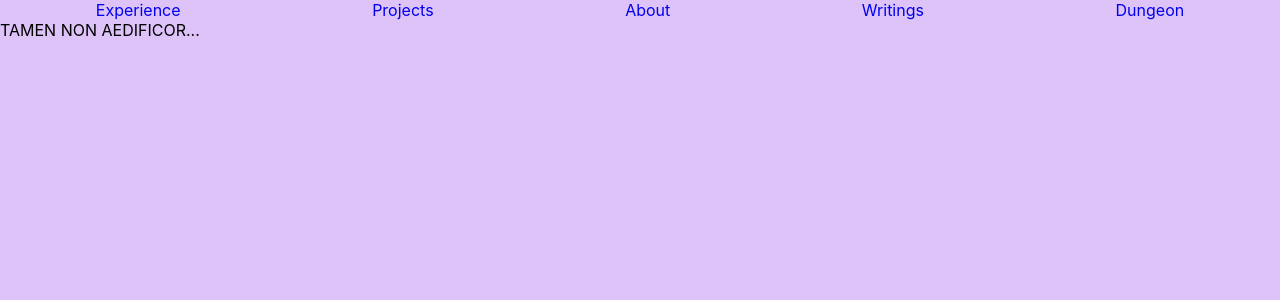
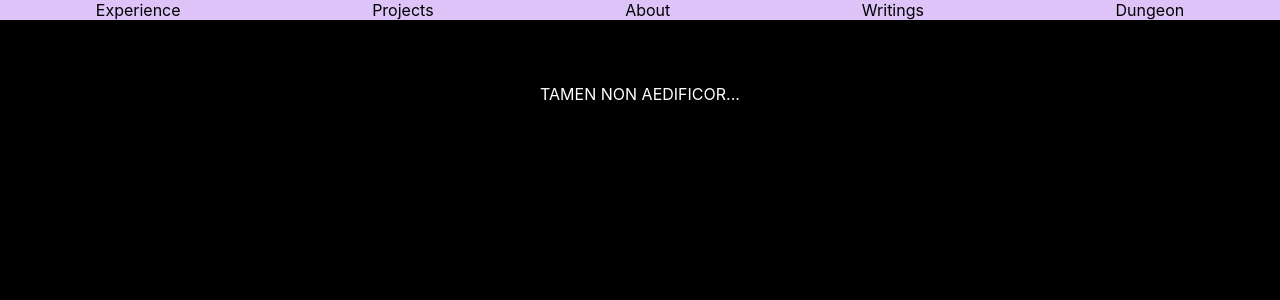
Before and after one commit to mwander825/mwander825.github.io, a React (Create React App) app: page /dungeon in a window 1280 px wide. Shown: the top 300 px of the page. Built offline with nearby package versions, Linux system fonts and the light colour scheme.

Commit message:
about page, writings and accordion

```diff
--- a/package.json
+++ b/package.json
@@ -13,6 +13,7 @@
     "dom": "0.0.3",
     "react": "^17.0.2",
     "react-dom": "^17.0.2",
+    "react-dropdown": "^1.11.0",
     "react-router": "^5.3.3",
     "react-router-dom": "^5.3.3",
     "react-scripts": "^5.0.1",
--- a/src/App.css
+++ b/src/App.css
@@ -1,10 +1,25 @@
-#App {
+html, body, #root, #App {
+  background-color: #DDC3F8;
+  height: 100%;
+  width: 100%;
+  margin: none;
+  padding: none;
+  display: block;
   position: relative;
 }
 
-body {
-  background-color: #DDC3F8;
+/*
+#root {
+  height: 100%;
+  width: 100%;
 }
+
+#App {
+  height: 100%;
+  width: 100%;
+  position: relative;
+}
+*/
 
 .container {
   color: black;
@@ -21,6 +36,16 @@ header.title {
   text-align: left;
 }
 
+div.wip {
+  background-color: black;
+  color: white;
+  height: 100%;
+  width: 100%;
+  position: absolute;
+  text-align: center;
+  padding-top: 5%;
+}
+
 #pp {
   float: right;
 }
@@ -30,17 +55,37 @@ header.title {
   display: inline-block;
   flex-direction: row;
   text-align: left;
-  height:auto;
-  width:auto;
+  height: auto;
+  width: auto;
   margin: 5% 15%;
 }
 
-a:link {
+.page-container {
+  height: auto;
+  width: auto;
+  margin-left: 5%;
+  margin-top: 5%;
+}
+
+.Latin-links {
+  margin-top: 5%;
+  margin-bottom: 5%;
+}
+
+ul {
+  list-style-type: none;
+  display: table-row;
+}
+
+a {
   text-decoration: none;
+  color: inherit;
 }
 
 .header {
-  height: 20%;
+  background-color: inherit;
+  color: black;
+  /*height: 20%;*/
   width: 100%;
   top: 0;
   bottom: 10;
@@ -54,6 +99,8 @@ a:link {
   animation: fadeIn 0.5s;
   display: flex;
   color: transparent;
+  user-select: none;
+
 }
 
 .navButton:hover::before {
@@ -62,6 +109,7 @@ a:link {
   color: black;
   content: attr(data-hover);
   position: absolute;
+  user-select: none;
 }
 
 .log {
--- a/src/App.js
+++ b/src/App.js
@@ -4,21 +4,29 @@ import "./App.css";
 
 import About from "./components/About.jsx"
 import Dungeon from "./components/Dungeon.jsx"
+import Writings from "./components/Writings.jsx"
+import Projects from "./components/Projects.jsx"
 
 function App(props) {
   return (
     <BrowserRouter>
           <div id="App">
             <div class="header">
-              <span id="about" data-hover="Experientia"><Link to="experience" className="navButton">Experience</Link></span>
+              <Link to="experience"><span id="experience" class="navButton" data-hover="Peritia">Experience</span></Link>
               <Link to="projects"><span id="projects" class="navButton" data-hover="Prodita">Projects</span></Link>
               <Link to="/"><span id="about" class="navButton" data-hover="De Me">About</span></Link>
-              <span id="writings"><Link to="writings"  className="navButton">Writings</Link></span>
-              <span id="dungeon"><Link to="dungeon" className="navButton">Dungeon</Link></span>
+              <Link to="writings"><span id="writings" class="navButton" data-hover="Scripta">Writings</span></Link>
+              <Link to="dungeon"><span id="dungeon" class="navButton" data-hover="Robur?">Dungeon</span></Link>
             </div>
             <Switch>
+              <Route path="/projects">
+                <Projects />
+              </Route>
               <Route exact path="/">
                 <About />
+              </Route>
+              <Route path="/writings">
+                <Writings />
               </Route>
               <Route path="/dungeon">
                 <Dungeon />
--- a/src/components/About.jsx
+++ b/src/components/About.jsx
@@ -15,7 +15,7 @@ const About = () => {
             entry-level opportunity in the data analysis and data science fields.
           </p>
           <p>
-            In my free time, I
+            In my free time, I BIGMAN.
           </p>
        </div>
     );
--- /dev/null
+++ b/src/components/Accordion.jsx
@@ -0,0 +1,20 @@
+import React , {useState} from "react";
+
+// react component accordion list
+function Accordion(props) {
+
+    const [isDropped, setIsDropped] = useState(false);
+
+    return (
+        <div class='accordion'>
+            <div class="accordion-title" onClick={() => setIsDropped(!isDropped)}>
+                <div>{isDropped ? '- ' : '+ '}{props.name}</div>
+                <div class="bellows">
+
+                </div>
+            </div>
+        </div>
+    )
+}
+
+export default Accordion;
--- a/src/components/Dungeon.jsx
+++ b/src/components/Dungeon.jsx
@@ -3,7 +3,8 @@ import React from 'react';
 const Dungeon = () => {
     return (
         <div class="wip">
-            TAMEN NON AEDIFICOR...
+            <title>Dungeon?</title>
+            <span>TAMEN NON AEDIFICOR...</span>
         </div>
     );
 }
--- /dev/null
+++ b/src/components/Projects.jsx
@@ -0,0 +1,13 @@
+import React from 'react';
+
+
+const Projects = () => {
+    return (
+        <div id="projects" class="page-container">
+            <title>Projects</title>
+            <p>lorem ipsum</p>
+        </div>
+    );
+}
+
+export default Projects;
--- /dev/null
+++ b/src/components/Writings.jsx
@@ -0,0 +1,21 @@
+import React from 'react';
+import Accordion from './Accordion.jsx';
+//import 'react-dropdown/style.css';
+
+const Writings = () => {
+    return (
+        <div id="writings" class="page-container">
+            <title>Writings</title>
+            <span>A collection of various scriptures</span>
+            <div class="Latin-links">
+                <h1>Latin</h1>
+                <ul>
+                <li><Accordion name="Nihil!" text="manfuk"/></li>
+                </ul>
+            </div>
+        </div>
+
+    );
+}
+
+export default Writings;
```
Also changed, not shown: 2 other files (tests, documents, lock files or other folders).
